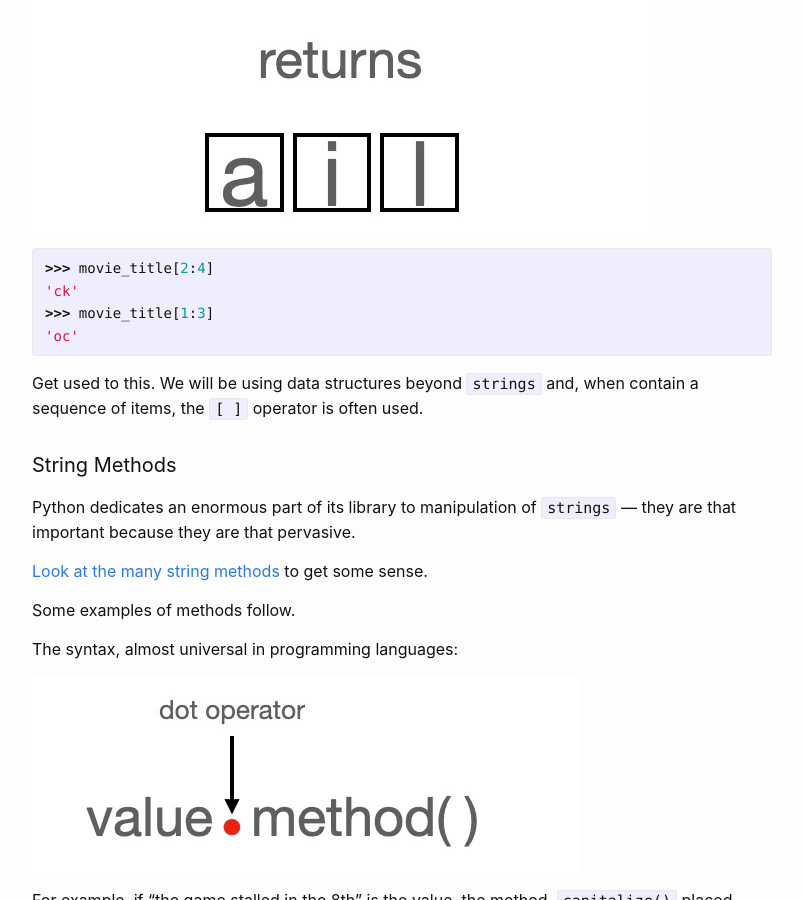
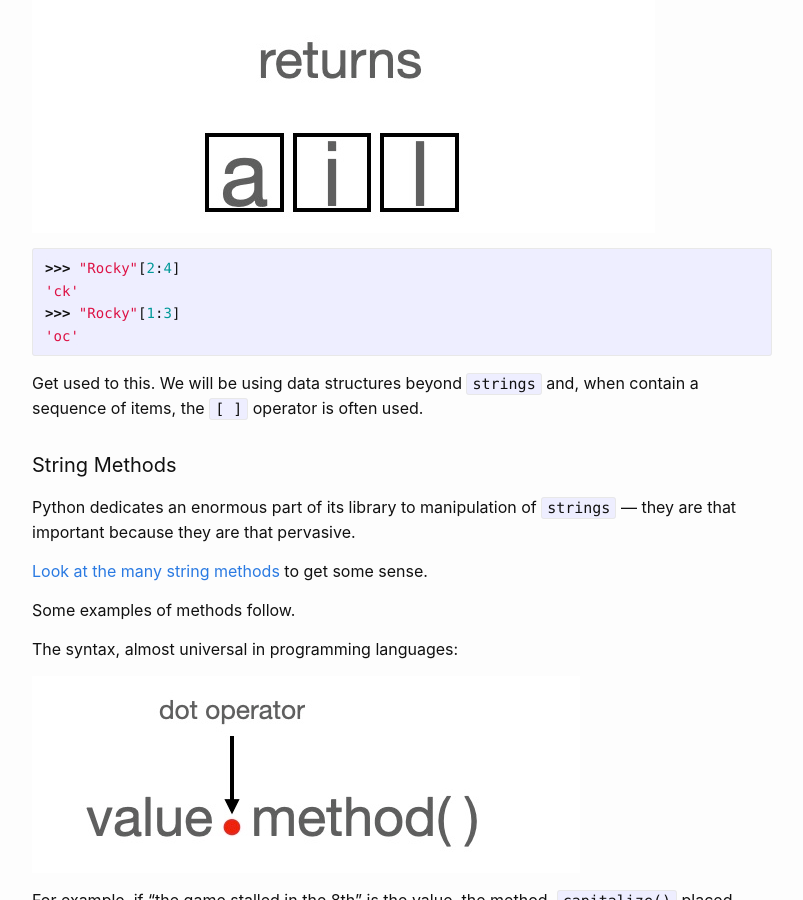
Before and after one commit to multum-non-multa/code, a Jekyll site: the page built from _posts/2021-08-31-variables-string-methods-functions.md, in a window 1280 px wide and 900 px high, scrolled down 7548 px. Shown: the whole window, without its empty margins (238-1041 px from the left). Built offline with Jekyll 4.4.1, drawn with Linux system fonts in a browser that asks for light colours.

Commit message:
variables

````diff
--- a/_posts/2021-08-31-variables-string-methods-functions.md
+++ b/_posts/2021-08-31-variables-string-methods-functions.md
@@ -281,9 +281,9 @@ But your can also use slicing with the square brackets operater (see this articl
 ![test image size](/code/assets/images/variables-08-31/slicing-rails.jpg){:class="img-responsive"}
 
 ```python
->>> movie_title[2:4]
+>>> "Rocky"[2:4]
 'ck'
->>> movie_title[1:3]
+>>> "Rocky"[1:3]
 'oc'
 ```
 
````
Also changed, not shown: 1 other file.
